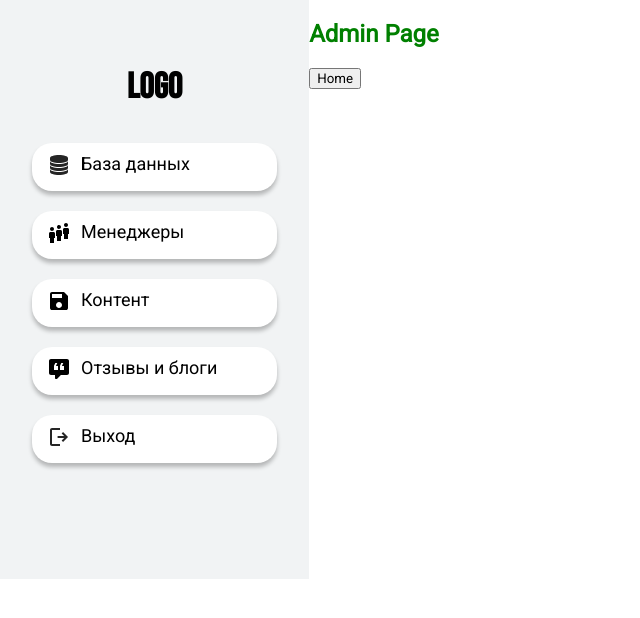
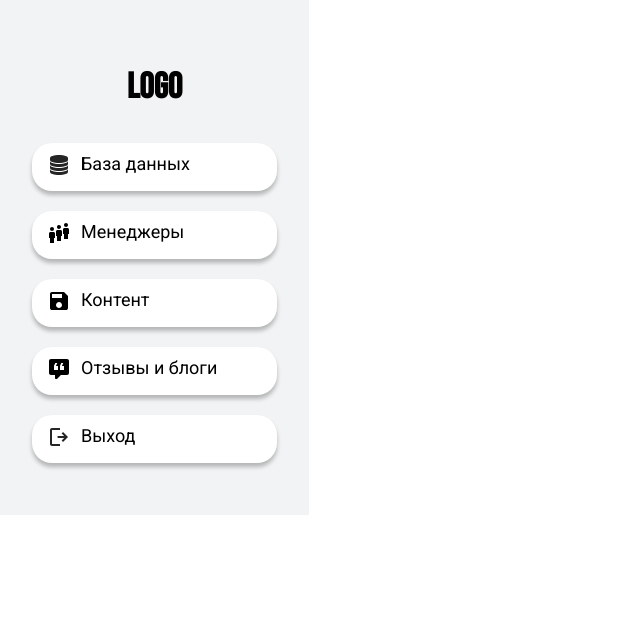
Before and after one commit to TravelKyrgyzstan2022/TravelFront, a React (Create React App) app: page /admin in a window 1280 px wide. Shown: the top 618 px of the page, without its empty margins (0-640 px from the left). Built offline with nearby package versions, Linux system fonts and the light colour scheme.

Commit message:
some fix

```diff
--- a/src/App.js
+++ b/src/App.js
@@ -1,23 +1,26 @@
-import { Routes, Route } from "react-router-dom";
+import { Routes, Route, useLocation } from "react-router-dom";
 import AdminPage from "./pages/AdminPage/AdminPage";
 import HomePage from "./pages/HomePage/HomePage";
 import LoginUser from "./pages/Login/LoginUser";
 import Login2 from "./pages/Login/Login2";
 import SignIn from "./pages/Login/SignIn";
 import Registr from "./pages/Registr/Registr";
-import Blogs from "./pages/Blogs/Blogs";
 import Eat from "./pages/Eat/Eat";
 import Enter from "./pages/Entertaiment/Enter";
 import See from "./pages/SeeNTry/See";
 import Stay from "./pages/Stay/Stay";
-import DataBase from "./pages/AdminPanel/DataBase"
+import DataBase from "./pages/AdminPanel/DataBase";
 import Content from "./pages/AdminPanel/Content/";
 import Managers from "./pages/AdminPanel/Managers/";
 import ReviewsAndBlogs from "./pages/AdminPanel/ReviewsAndBlogs";
 import Dashboard from "./pages/AdminPanel/Dashboard/DashBoard";
+import Navbar from "./components/Navbar/Navbar";
+
 function App() {
+  let location = useLocation();
   return (
-    <div className="App">
+    <>
+      {location.pathname === "/admin" ? null : <Navbar />}
       <Routes>
         <Route path="/" element={<HomePage />} />
         <Route path="/admin" element={<AdminPage />} />
@@ -29,13 +32,13 @@ function App() {
         <Route path="/enter" element={<Enter />} />
         <Route path="/see" element={<See />} />
         <Route path="/stay" element={<Stay />} />
-        <Route path="/" element={<Dashboard/>} />
+        <Route path="/" element={<Dashboard />} />
         <Route path="/database" element={<DataBase />} />
         <Route path="/content" element={<Content />} />
-        <Route path='/managers' element={<Managers/>} />
-        <Route path='/reviewsandblogs' element={<ReviewsAndBlogs/>} />
+        <Route path="/managers" element={<Managers />} />
+        <Route path="/reviewsandblogs" element={<ReviewsAndBlogs />} />
       </Routes>
-    </div>
+    </>
   );
 }
 
--- a/src/index.js
+++ b/src/index.js
@@ -3,23 +3,15 @@ import ReactDOM from "react-dom/client";
 import "./index.css";
 import App from "./App";
 import { BrowserRouter } from "react-router-dom";
-import Navbar from "./components/Navbar/Navbar";
 import { Provider } from "react-redux";
 import { store } from "./redux/store";
-import SideBar from "./components/SideBar";
 
 const root = ReactDOM.createRoot(document.getElementById("root"));
 root.render(
   <React.StrictMode>
     <BrowserRouter>
       <Provider store={store}>
-        {/* <Navbar /> */}
-        <div className="side-bar">
-        <SideBar/>
-          <div className="dashboard">
         <App />
-          </div>
-        </div>
       </Provider>
     </BrowserRouter>
   </React.StrictMode>
--- a/src/pages/AdminPage/AdminPage.jsx
+++ b/src/pages/AdminPage/AdminPage.jsx
@@ -1,14 +1,11 @@
 import React from "react";
 import admin from "./AdminPage.module.css";
-import { Link } from "react-router-dom";
+import SideBar from "../../components/SideBar";
 
 const AdminPage = () => {
   return (
     <>
-      <h2 className={admin.maintxt}>Admin Page</h2>
-      <Link to="/">
-        <button>Home</button>
-      </Link>
+      <SideBar />
     </>
   );
 };
```
